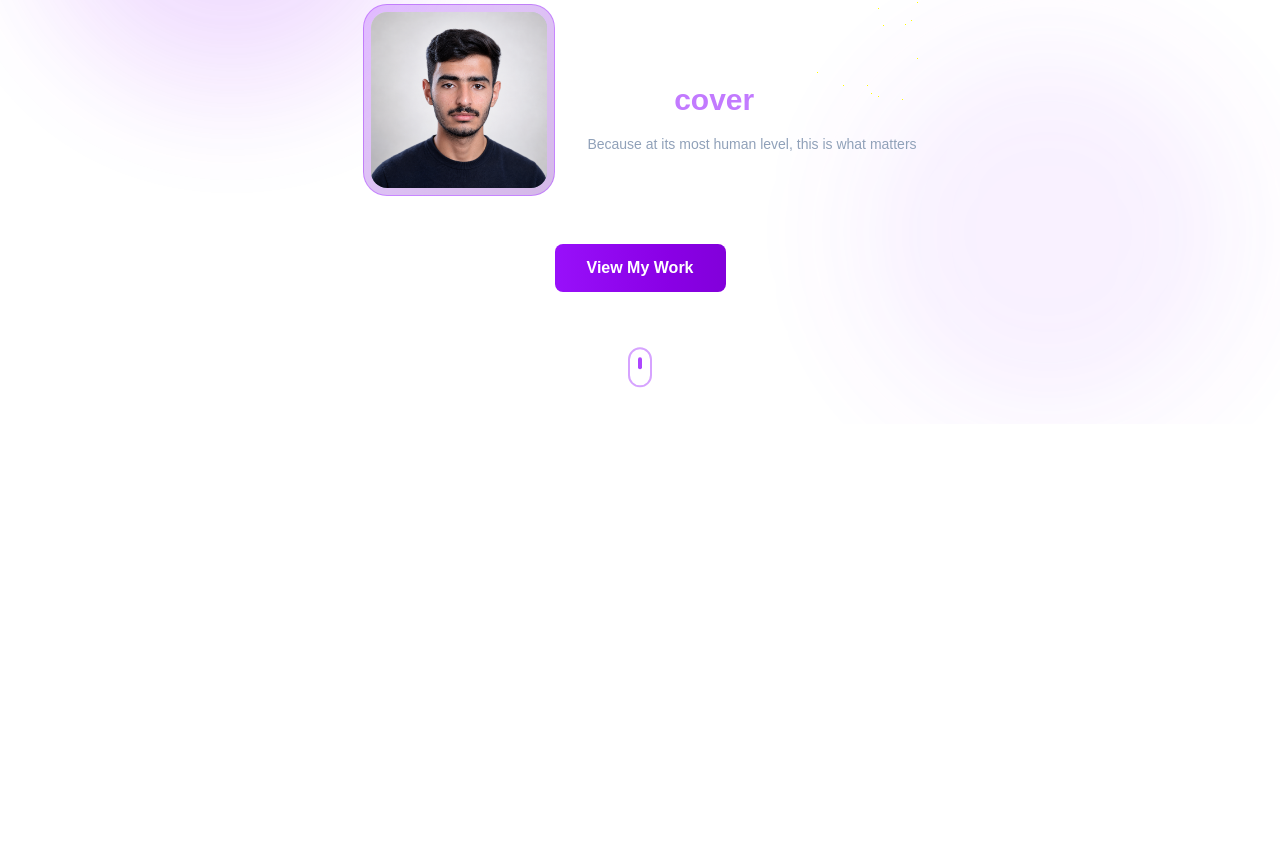
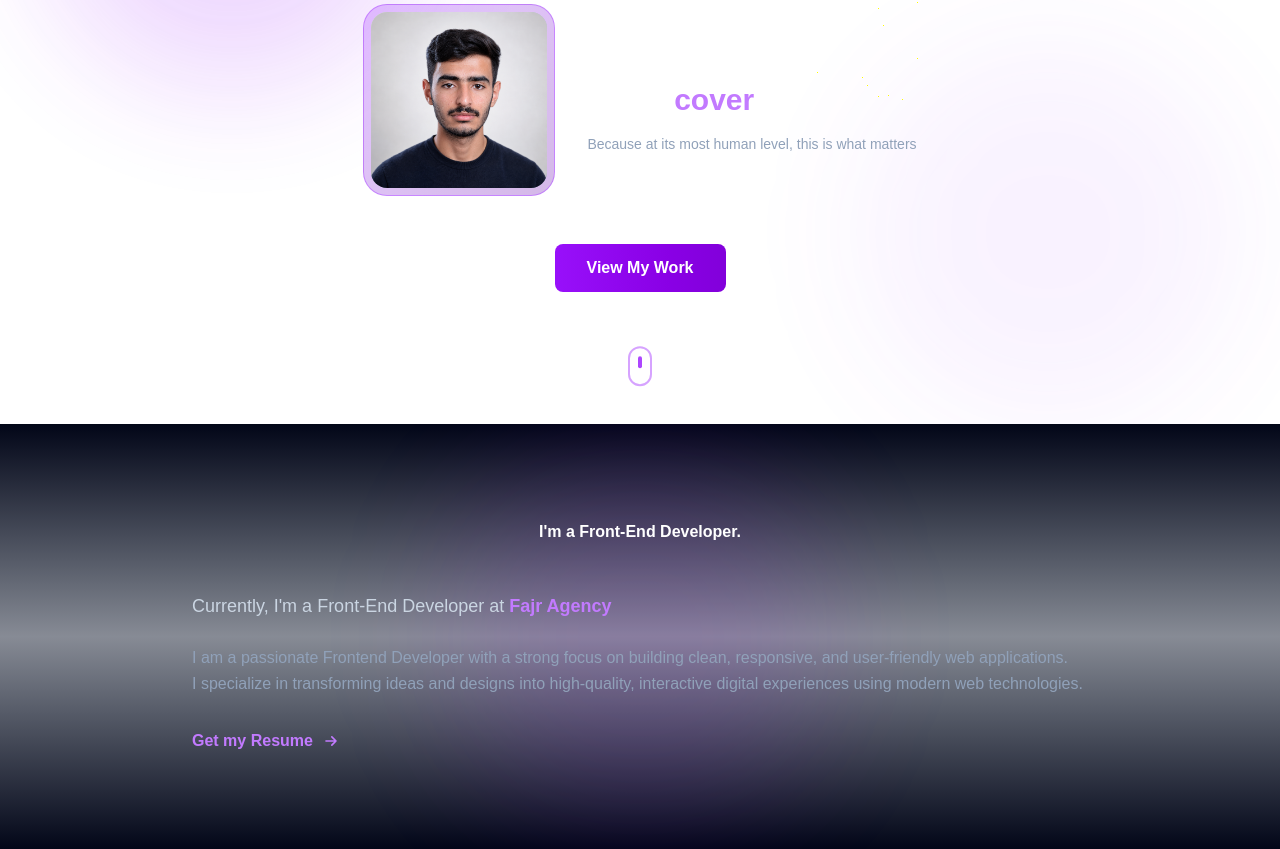
Before and after one commit to sulimanshams/CodeAlpha_-Portfolio, a Next.js app: page / in a window 1280 px wide. Shown: the part 376-1225 px from the top of the page. Before the commit the page ends 800 px from the top, so only its background shows below. Built offline with nearby package versions, Linux system fonts and the light colour scheme.

Commit message:
Bio part is done

```diff
--- a/app/page.tsx
+++ b/app/page.tsx
@@ -1,11 +1,14 @@
 import NavBar from "@/src/nav"
 import Hero from "@/src/hero"
+import Bio from "@/src/bio"
 
 export default function MainPage() {
     return (
       <>
          <NavBar />
          <Hero />
+         <Bio />
+
       </>
     )
 }
--- /dev/null
+++ b/src/bio.tsx
@@ -0,0 +1,73 @@
+'use client';
+
+import {motion} from "framer-motion"
+export default function Bio(){
+  const containerVariants = {
+    hidden: { opacity: 0 },
+    visible: {
+      opacity: 1,
+      transition: {
+        staggerChildren: 0.2,
+      },
+    },
+  };
+
+  const itemVariants = {
+    hidden: { opacity: 0, y: 20 },
+    visible: {
+      opacity: 1,
+      y: 0,
+      transition: { duration: 0.8 },
+    },
+  };
+
+  return (
+    <section id="about" className=" py-24 px-24 bg-gradient-to-b from-slate-950 via-slate-900/50 to-slate-950 relative overflow-hidden">
+        <div className="absolute inset-0 overflow-hidden">
+            <div className="absolute top-1/2 left-1/2 -translate-x-1/2 -translate-y-1/2 w-96 h-96 bg-purple-600/10 rounded-full blur-3xl">
+
+            </div>
+        </div>
+        <div className="relative z-10 max-w-4xl mx-auto">
+            <motion.div variants={containerVariants}
+            initial="hidden"
+            whileInView="visible"
+            viewport={{ once: true, margin: '-100px'}}
+            >
+                  <motion.h2 variants={itemVariants}
+                   className="text-4x1 md:text-5x1 font-bold text-white text-center mb-12"
+                  >
+                    I&apos;m a Front-End Developer.
+                  </motion.h2>
+                  <motion.div variants={itemVariants}
+                  className="mb-8"
+                  >
+                    <p className="text-slate-300 text-lg leading-relaxed mb-6">
+                        Currently, I&apos;m a Front-End Developer at{' '}
+                        <span className="text-purple-400 font-semibold">
+                            Fajr Agency
+                        </span>
+                    </p>
+                    <p className="text-slate-400 text-base leading-relaxed">
+                        I am a passionate Frontend Developer with a strong focus on building clean, responsive, and user-friendly web applications.<br/> I specialize in transforming ideas and designs into high-quality, interactive digital experiences using modern web technologies.
+                    </p>
+                  </motion.div>
+                  <motion.div variants={itemVariants}>
+                      <button
+                      className="text-purple-400 hover:text-purple-300 font-semibold flex items-center gap-2 transition-colors-duration-300"
+                      >
+                           Get my Resume
+                           <svg className="w-5 h-5"
+                            fill="none"
+                            stroke="currentColor"
+                            viewBox="0 0 24 24"
+                           >
+                              <path strokeLinecap="round" strokeLinejoin="round" strokeWidth={2} d="M13 7l5 5m0 0l-5 5m5-5H6"/>
+                           </svg>
+                      </button>
+                  </motion.div>
+            </motion.div>
+        </div>
+    </section>
+  )
+}
```
